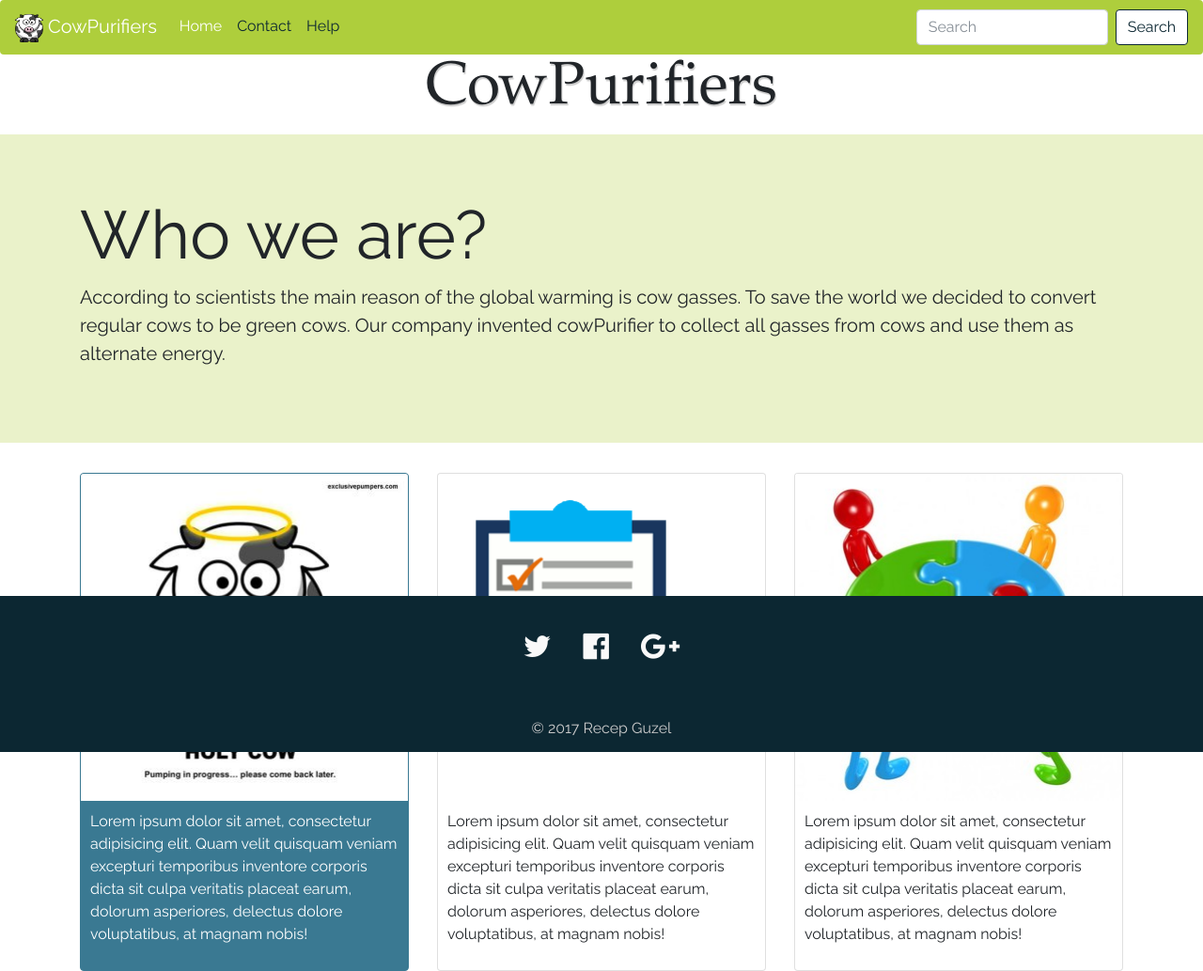
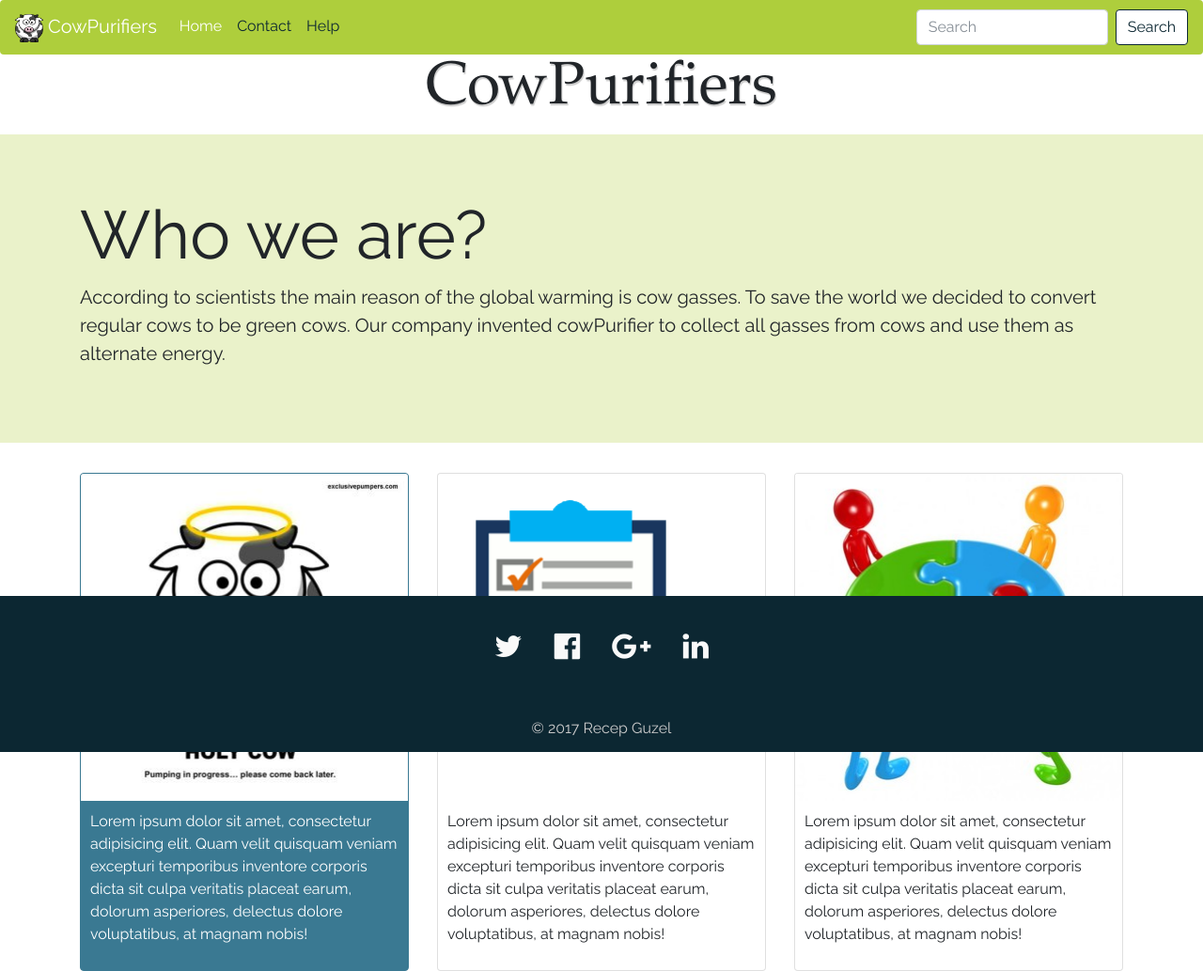
Before and after one commit to guze0001/bootstrap-site, a plain HTML site: page index.html in a window 1280 px wide. Shown: the whole page at 94% size. Drawn offline with Linux system fonts and the light colour scheme.

Commit message:
add 4th social media icon

```diff
--- a/index.html
+++ b/index.html
@@ -89,9 +89,10 @@
     </main>
     <footer id="myFooter">
         <div class="social-networks">
-            <a href="#" class="twitter"><i class="fa fa-twitter"></i></a>
-            <a href="#" class="facebook"><i class="fa fa-facebook-official"></i></a>
-            <a href="#" class="google"><i class="fa fa-google-plus"></i></a>
+            <a href="https://twitter.com/visitTurkey_" target="_blank" class="twitter"><i class="fa fa-twitter"></i></a>
+            <a href="https://www.facebook.com/BosphorusTour" target="_blank" class="facebook"><i class="fa fa-facebook-official"></i></a>
+            <a href="https://plus.google.com/s/boshporus/posts" target="_blank" class="google"><i class="fa fa-google-plus"></i></a>
+            <a href="https://www.linkedin.com/search/results/content/?keywords=bosphorus&origin=SWITCH_SEARCH_VERTICAL" target="_blank" class="google"><i class="fa fa-linkedin"></i></a>
         </div>
         <div class="footer-copyright bg-darker">
             <p>© 2017 Recep Guzel </p>
```
Also changed, not shown: contact.html (+5 -4 lines), help.html (+4 -3 lines), projects.html (+5 -4 lines). Lines whose indentation alone changed are shown as unchanged.
